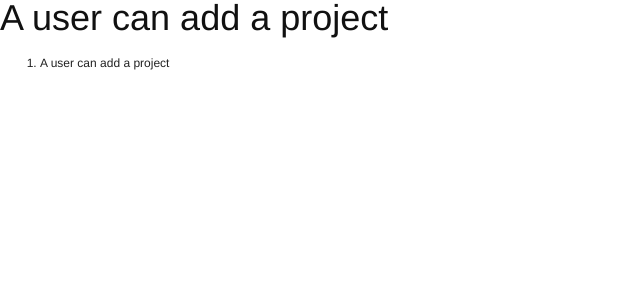
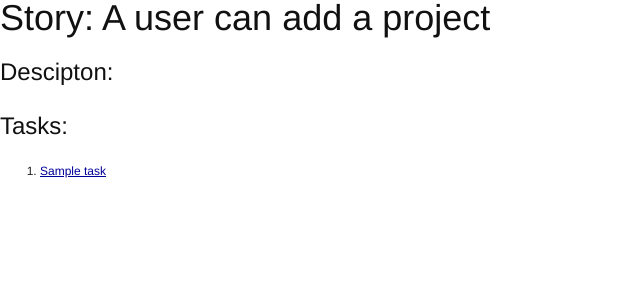
Before and after one commit to mcrute/snakeplan, a Django app: template snakeplan/templates/projects/story_detail.html in a window 1280 px wide. Shown: the top 300 px of the page, without its empty margins (0-640 px from the left). Run offline with Django 3.2, Linux system fonts and the light colour scheme; the template is opened without the code that fills it: values that come from a table or form of the project are taken from there, others are empty; data comes from the database, SQL or seed files in the repository; tables that the repository leaves empty hold one stand-in row (values such as "Sample post"); parts of the project's set-up code (start-up, migrations or seed data) failed here and were passed over.

Commit message:
clean up URL stuffs more.  Add in task list to story details. Add basic task view and template.

```diff
--- a/snakeplan/projects/urls.py
+++ b/snakeplan/projects/urls.py
@@ -7,4 +7,5 @@ urlpatterns = patterns('snakeplan.projects.views',
     (r'^project/(.*)/iterations/', 'projects.project_iterations'),
     (r'^iteration/(.*)/stories/', 'iterations.index'),
     (r'^story/(.*)/tasks/', 'stories.index'),
+    (r'^task/(.*)/', 'tasks.index'),
 )
--- a/snakeplan/projects/views/stories.py
+++ b/snakeplan/projects/views/stories.py
@@ -1,10 +1,14 @@
 from django.views.generic import list_detail
 from snakeplan.projects.models import Story
+from snakeplan.projects.models import Task
 
 
 def index(request, story_id):
+    tasks = Task.objects.filter(story=story_id).all()
+
     return list_detail.object_detail(
         request=request,
         queryset=Story.objects.filter(id=story_id).all(),
         object_id=story_id,
+        extra_context={'tasks': tasks},
         )
--- a/snakeplan/templates/projects/story_detail.html
+++ b/snakeplan/templates/projects/story_detail.html
@@ -2,10 +2,19 @@
 
 {% block content %}
 
-<h1>{{ object.name }}</h1>
+<h1>Story: {{ object.name }}</h1>
+
+<h2>Descipton:</h2>
+<p class="story_description">{{ object.description }}</p>
+
+<h2>Tasks:</h2>
 
 <ol>
-    <li> {{ object }} </li>
+    {% for task in tasks %}
+    <li>
+        <a href="/p/task/{{ task.id }}/">{{ task.name }}</a>
+    </li>
+    {% endfor %}
 </ol>
 
 {% endblock %}
```
Also changed, not shown: snakeplan/projects/views/tasks.py (added, +10 -0 lines), snakeplan/templates/projects/task_detail.html (added, +12 -0 lines).
